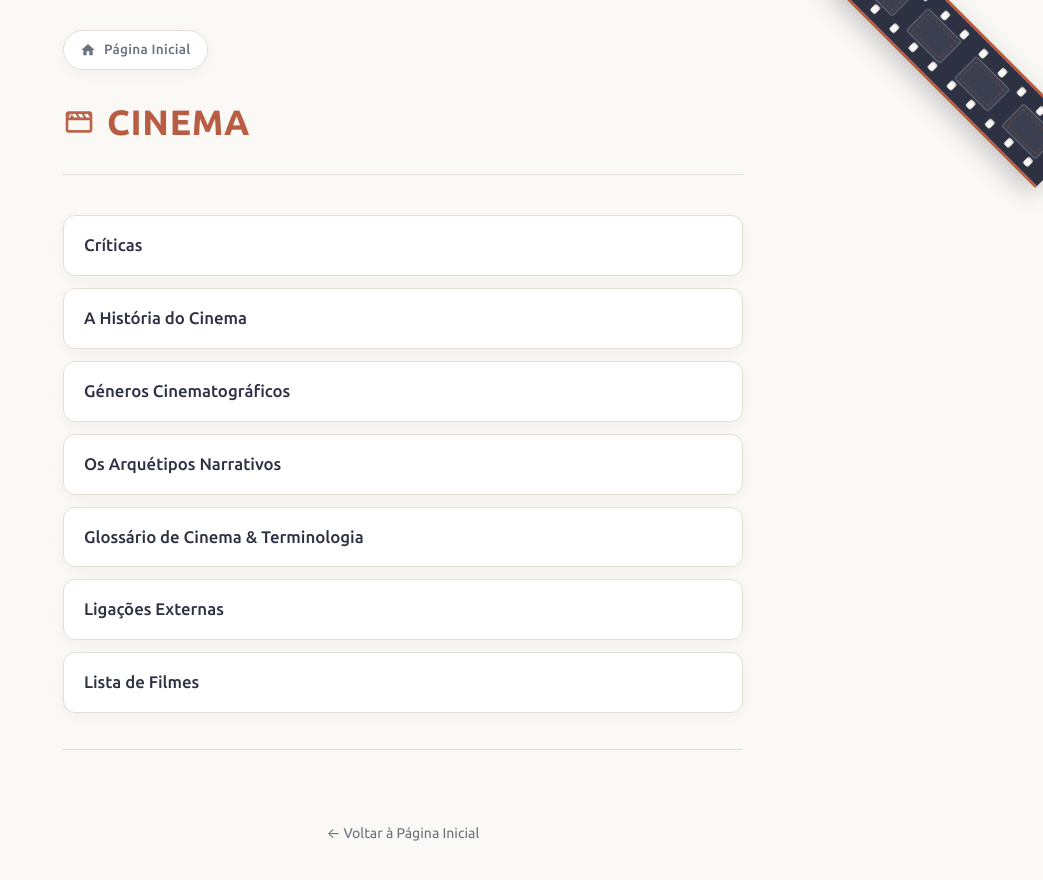
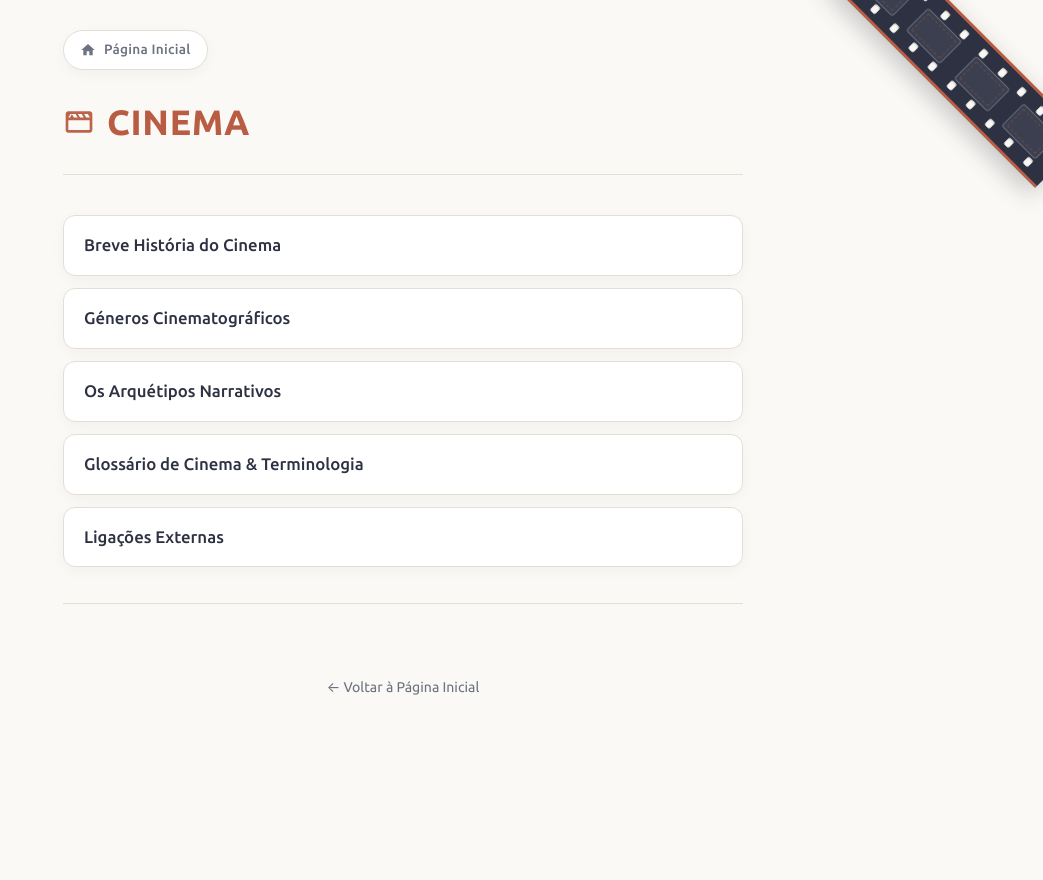
Before and after one commit to joaquim-capitao/aquele-filme, a Jekyll site: the page index.html, which Jekyll copies as it is, in a window 1280 px wide. Shown: the top 880 px of the page, without its empty margins (237-1280 px from the left). Built offline with Jekyll 4.4.1, drawn with Linux system fonts in a browser that asks for light colours.

Commit message:
Update link text for cinema history

```diff
--- a/index.html
+++ b/index.html
@@ -340,13 +340,11 @@
     </header>
 
     <ul class="chronicles-list" id="chronicles-list">
-      <li><a href="https://joaquim-capitao.github.io/cinema/criticas"><span class="title">Críticas</span></a></li>
-      <li><a href="https://joaquim-capitao.github.io/cinema/historia"><span class="title">A História do Cinema</span></a></li>
+      <li><a href="https://joaquim-capitao.github.io/cinema/historia"><span class="title">Breve História do Cinema</span></a></li>
       <li><a href="https://joaquim-capitao.github.io/cinema/generos"><span class="title">Géneros Cinematográficos</span></a></li>
       <li><a href="https://joaquim-capitao.github.io/cinema/arquetipos"><span class="title">Os Arquétipos Narrativos</span></a></li>
       <li><a href="https://joaquim-capitao.github.io/cinema/glossario"><span class="title">Glossário de Cinema & Terminologia</span></a></li>
       <li><a href="https://joaquim-capitao.github.io/cinema/links-externos"><span class="title">Ligações Externas</span></a></li>
-      <li><a href="https://joaquim-capitao.github.io/cinema/lista-de-filmes"><span class="title">Lista de Filmes</span></a></li>
     </ul>
 
     <!-- Navegação de Páginas -->
```
